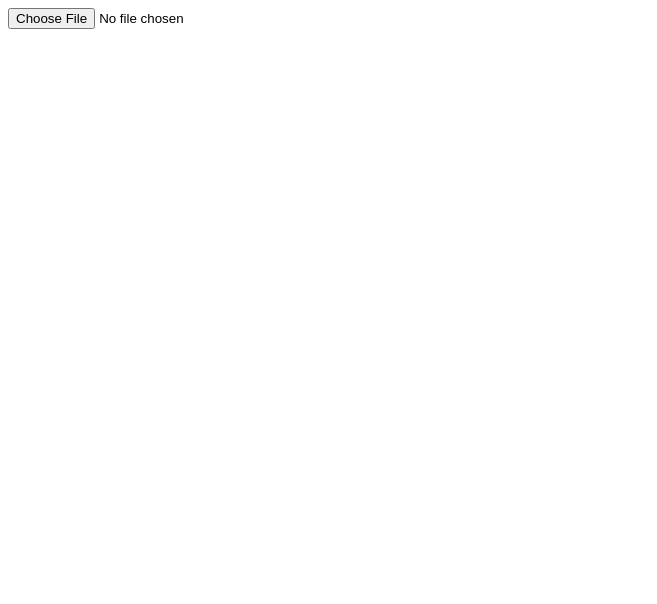
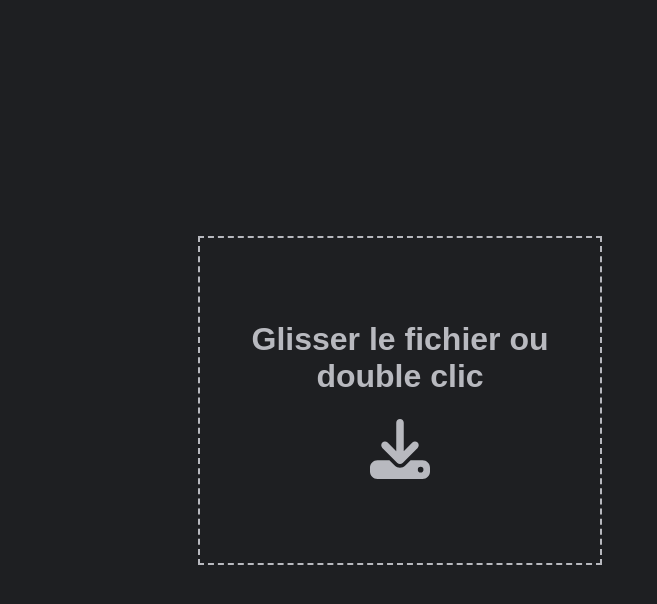
Before and after one commit to NuRoZ123/diapo-markdown, an Electron app: page import.html in a window 800 px wide. Shown: the whole page, without its empty margins (0-657 px from the left). Drawn offline with Linux system fonts and the light colour scheme.

Commit message:
exported integration alert and path, imported css

```diff
--- a/import.html
+++ b/import.html
@@ -3,9 +3,17 @@
     <head>
         <meta charset="UTF-8">
         <title>Import</title>
+        <link href="style.css" rel="stylesheet">
     </head>
     <body>
-        <input id="input" type="file" onchange="sendPath()">
+        <div class="center">
+            <input class="file" id="input" type="file" onchange="sendPath()">
+            <div class="absolute">
+                <span class="title">Glisser le fichier ou double clic</span>
+                <svg class="size-svg" xmlns="http://www.w3.org/2000/svg" viewBox="0 0 512 512" fill="#b8b9bf"><!--! Font Awesome Pro 6.3.0 by @fontawesome - https://fontawesome.com License - https://fontawesome.com/license (Commercial License) Copyright 2023 Fonticons, Inc. --><path d="M288 32c0-17.7-14.3-32-32-32s-32 14.3-32 32V274.7l-73.4-73.4c-12.5-12.5-32.8-12.5-45.3 0s-12.5 32.8 0 45.3l128 128c12.5 12.5 32.8 12.5 45.3 0l128-128c12.5-12.5 12.5-32.8 0-45.3s-32.8-12.5-45.3 0L288 274.7V32zM64 352c-35.3 0-64 28.7-64 64v32c0 35.3 28.7 64 64 64H448c35.3 0 64-28.7 64-64V416c0-35.3-28.7-64-64-64H346.5l-45.3 45.3c-25 25-65.5 25-90.5 0L165.5 352H64zm368 56a24 24 0 1 1 0 48 24 24 0 1 1 0-48z"/></svg>
+
+            </div>
+        </div>
     </body>
 </html>
 
--- a/preload.js
+++ b/preload.js
@@ -15,7 +15,7 @@ contextBridge.exposeInMainWorld(
             }
         },
         receive: (channel, func) => {
-            let validChannels = ["fromMain", "changeSlide"];
+            let validChannels = ["fromMain", "changeSlide", "exported"];
             if (validChannels.includes(channel)) {
                 // Deliberately strip event as it includes `sender`
                 ipcRenderer.on(channel, (event, ...args) => func(...args));
--- a/style.css
+++ b/style.css
@@ -1,12 +1,58 @@
 body {
+    display: flex;
     margin: 0;
     font-family: sans-serif;
+    width: 100%;
+    height: 100vh;
+    align-items: center;
+    justify-content: center;
+    background: #1e1f22;
 }
-.container {
+.center {
+    position: relative;
     display: flex;
+    width: 400px;
+    height: 325px;
+    border: #b8b9bf dashed 2px;
+}
+
+.file {
+    opacity: 0;
+    width: 100%;
+    height: 100%;
+    cursor:pointer;
+    z-index:99;
+}
+
+.absolute {
+    display: flex;
+    position: absolute;
+    width: 100%;
+    flex-direction: column;
     justify-content: center;
     align-items: center;
-    height: 100vh;
-    background: #1a1a1a;
-    color: #fff;
+    text-align: center;
+    top: 50%;
+    left: 50%;
+    transform: translate(-50%, -50%);
 }
+
+.size-svg {
+    width: 15%;
+    height: auto;
+    margin-top: 24px;
+}
+
+.title {
+    font-weight: bold;
+    font-size: 2rem;
+    color: #b8b9bf;
+}
+/*.container {*/
+/*    display: flex;*/
+/*    justify-content: center;*/
+/*    align-items: center;*/
+/*    height: 100vh;*/
+/*    background: #1a1a1a;*/
+/*    color: #fff;*/
+/*}*/
```
Also changed, not shown: index.js (+12 -6 lines), download-solid.svg (added).
